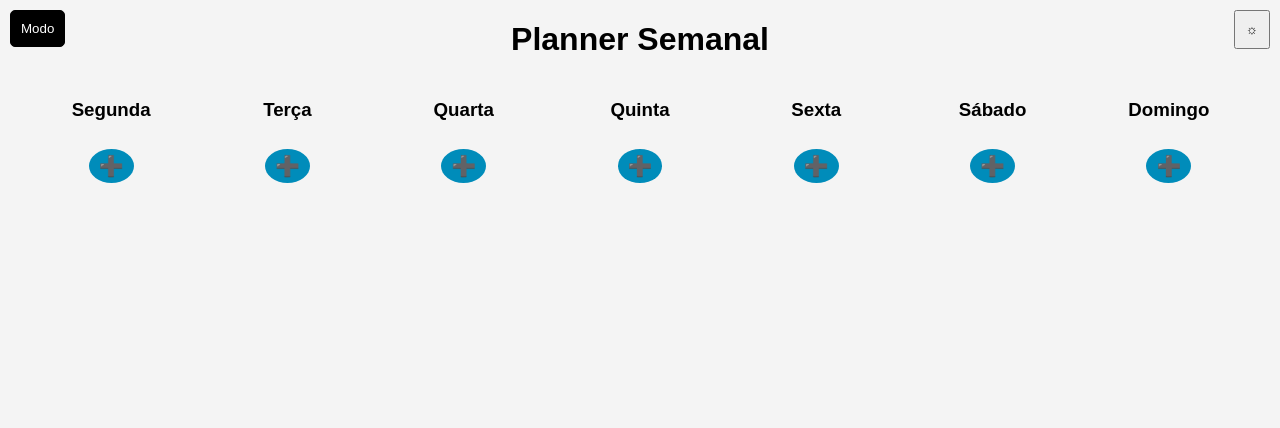
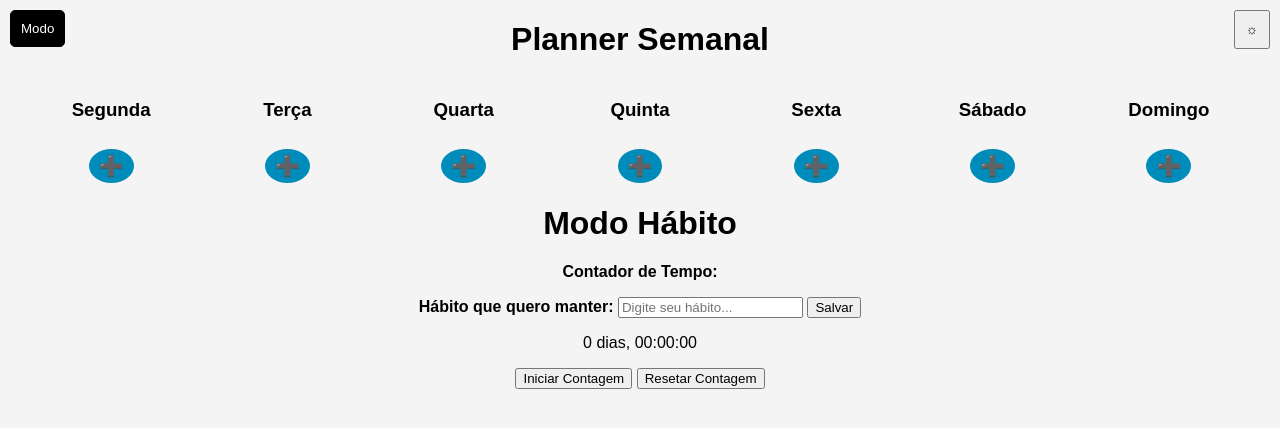
Before and after one commit to Gabs-kirio/Plannersemanaldefinitivo, a plain HTML site: page index.html in a window 1280 px wide. Drawn offline with Linux system fonts and the light colour scheme.

Commit message:
Update index.html

```diff
--- a/index.html
+++ b/index.html
@@ -62,10 +62,26 @@
             <button class="add-task" data-day="tasks-domingo">➕</button>
         </div>
     </div>
+    <div id="habit-container" class="hidden">
+        <h1>Modo Hábito</h1>
+        <div id="habit-counter">
+            <p><strong>Contador de Tempo:</strong></p>
+            <div id="habit-entry">
+                <label for="habit-input"><strong>Hábito que quero manter:</strong></label>
+                <input type="text" id="habit-input" placeholder="Digite seu hábito..." />
+                <button id="save-habit">Salvar</button>
+                <p id="habit-display"></p>
+            </div>
 
+            <p id="time-display">0 dias, 00:00:00</p>
+        </div>
+        <button id="start-counter">Iniciar Contagem</button>
+        <button id="reset-counter">Resetar Contagem</button>
+    </div>
     <!-- Scripts -->
     <script src="theme.js"></script>
     <script src="tasks.js"></script>
     <script src="modes.js"></script>
+    <script src="functions.js"></script>
 
 </html>
```
